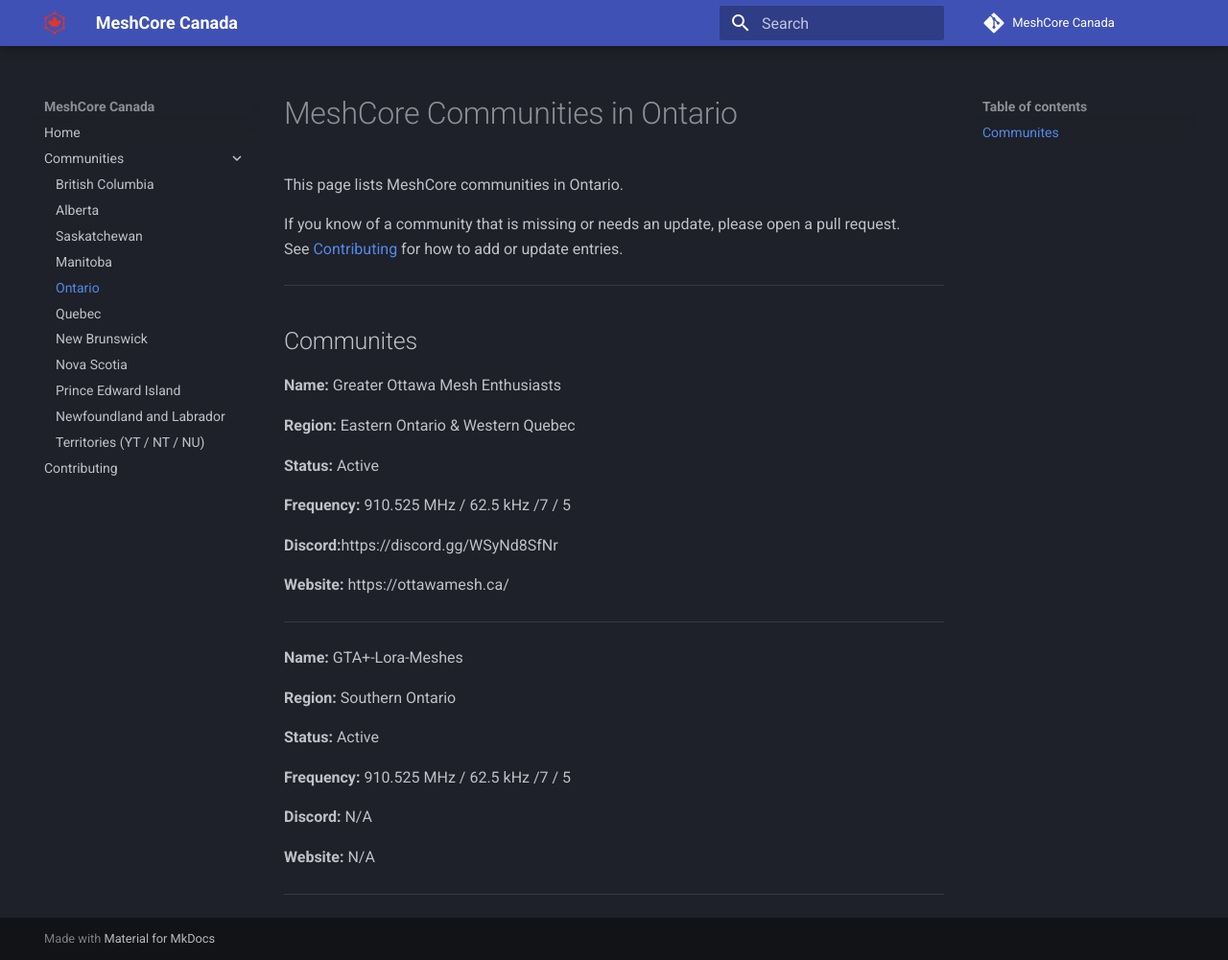
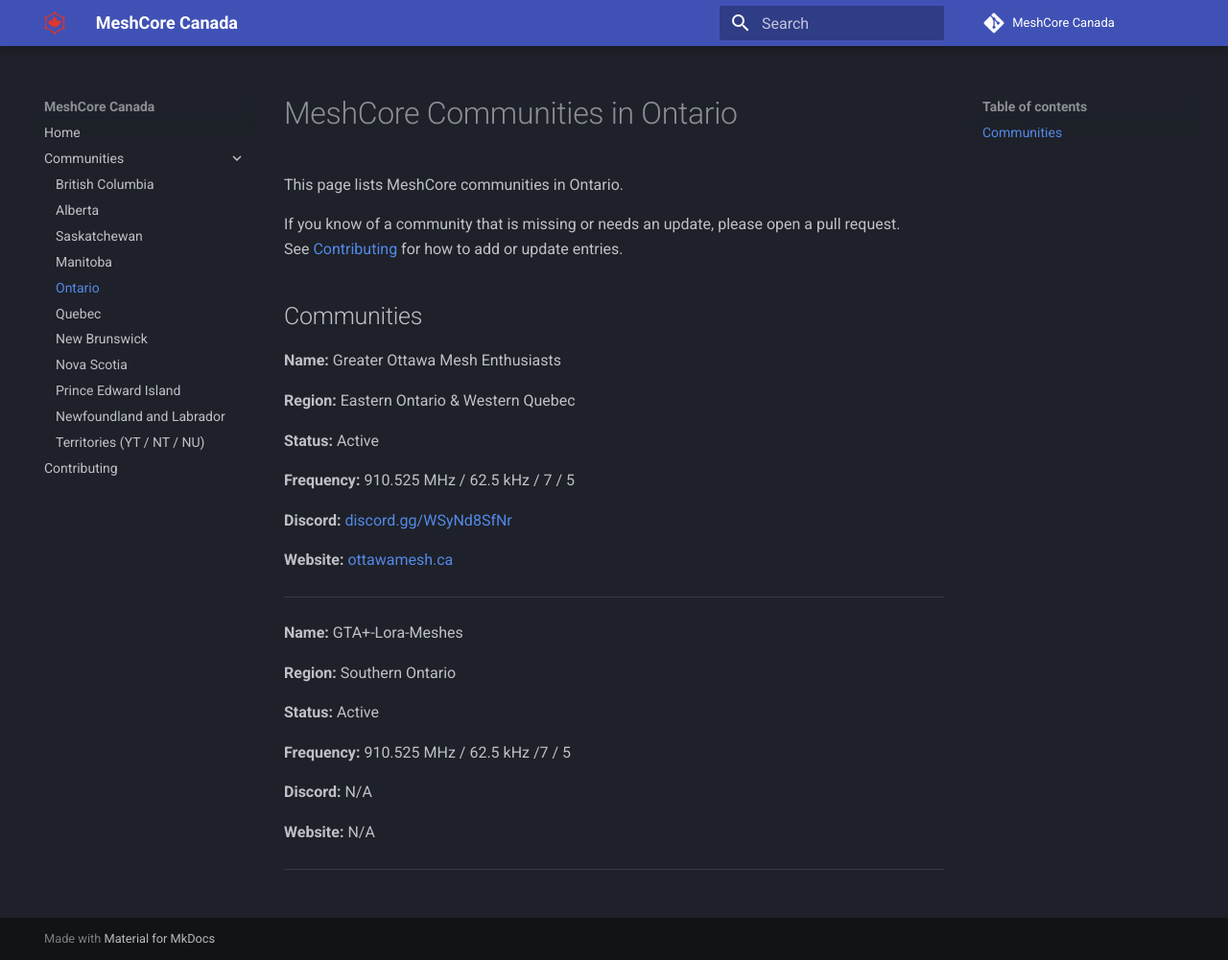
Before and after one commit to MrAlders0n/MeshCore-Canada, an MkDocs documentation site: the page built from docs/provinces/ontario.md, in a window 1280 px wide and 1001 px high. Shown: the whole window at 96% size. Built offline with MkDocs 1.6.1 and Material for MkDocs 9.7.7, drawn with Linux system fonts in a browser that asks for light colours; comment, search, counter and statistics services are not loaded; some of the changed lines change nothing that is shown.

Commit message:
Almost there

```diff
--- a/docs/provinces/ontario.md
+++ b/docs/provinces/ontario.md
@@ -5,9 +5,7 @@
 If you know of a community that is missing or needs an update, please open a pull request.
 See [Contributing](../contributing.md) for how to add or update entries.
 
----
-
-## Communites
+## Communities
 
 **Name:** Greater Ottawa Mesh Enthusiasts
 
@@ -15,11 +13,11 @@
 
 **Status:** Active
 
-**Frequency:** 910.525 MHz / 62.5 kHz /7 / 5
+**Frequency:** 910.525 MHz / 62.5 kHz / 7 / 5
 
-**Discord:**https://discord.gg/WSyNd8SfNr
+**Discord:** [discord.gg/WSyNd8SfNr](https://discord.gg/WSyNd8SfNr)
 
-**Website:** https://ottawamesh.ca/
+**Website:** [ottawamesh.ca](https://ottawamesh.ca/)
 
 ---
 
```
